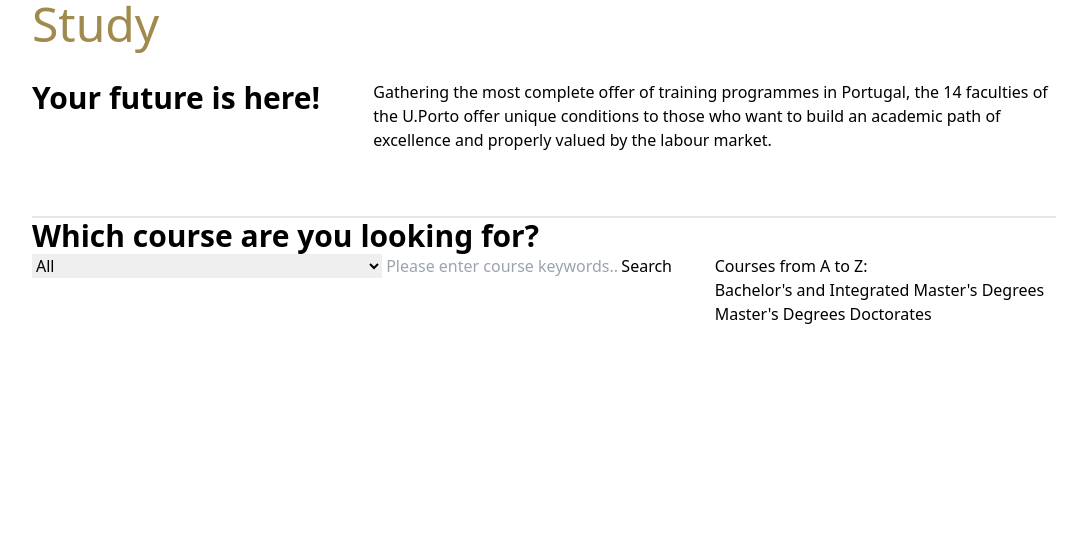
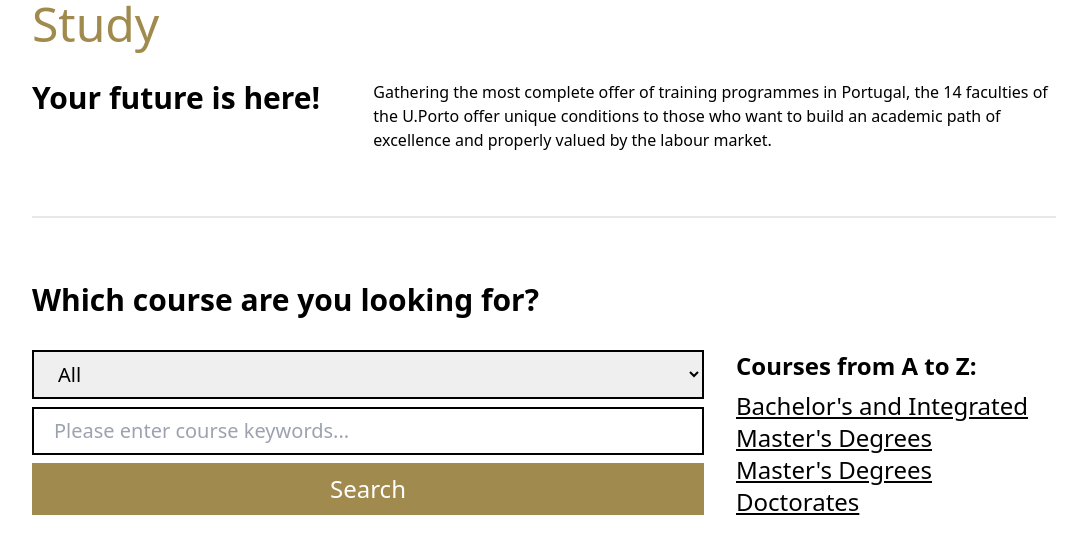
Before and after one commit to MikeManzi/gym-cloning-gate, a website: page src/index.html in a window 1280 px wide. Shown: the whole page, without its empty margins (96-1183 px from the left). Drawn offline with Linux system fonts and the light colour scheme.

Commit message:
finish section

```diff
--- a/src/index.html
+++ b/src/index.html
@@ -24,24 +24,24 @@
           </div>
         </div>
       </section>
-      <section>
-        <h3 class="text-3xl font-semibold">Which course are you looking for?</h3>
-        <div class="grid grid-cols-1 md:grid-cols-3 ">
+      <section class="py-16">
+        <h3 class="text-3xl font-semibold mb-8">Which course are you looking for?</h3>
+        <div class="grid grid-cols-1 md:grid-cols-3 gap-8">
           <div class="md:col-span-2">
-            <select>
+            <select class="border-2 border-black block w-full py-2 px-5 mb-2 text-xl">
               <option value="">All</option>
               <option value="">Bachelor's and Integrated Master's Degrees</option>
               <option value="">Master's Degrees</option>
               <option value="">Doctorates</option>
             </select>
-            <input type="text" placeholder="Please enter course keywords...">
-            <button type="button">Search</button>
+            <input type="text" placeholder="Please enter course keywords..." class="border-2 border-black block w-full py-2 px-5 mb-2 text-xl">
+            <button type="button" class="border-2 border-primary bg-primary text-white text-2xl hover:bg-white hover:text-primary w-full py-2 text-center">Search</button>
           </div>
           <div>
-            <h4>Courses from A to Z:</h4>
-              <a href="#">Bachelor's and Integrated Master's Degrees</a>
-              <a href="#">Master's Degrees</a>
-              <a href="#">Doctorates</a>
+            <h4 class="text-2xl font-semibold mb-2">Courses from A to Z:</h4>
+              <a href="#" class="underline text-2xl hover:text-primary block">Bachelor's and Integrated Master's Degrees</a>
+              <a href="#" class="underline text-2xl hover:text-primary block">Master's Degrees</a>
+              <a href="#" class="underline text-2xl hover:text-primary block">Doctorates</a>
           </div>
         </div>
       </section>
```
Also changed, not shown: src/output.css.
